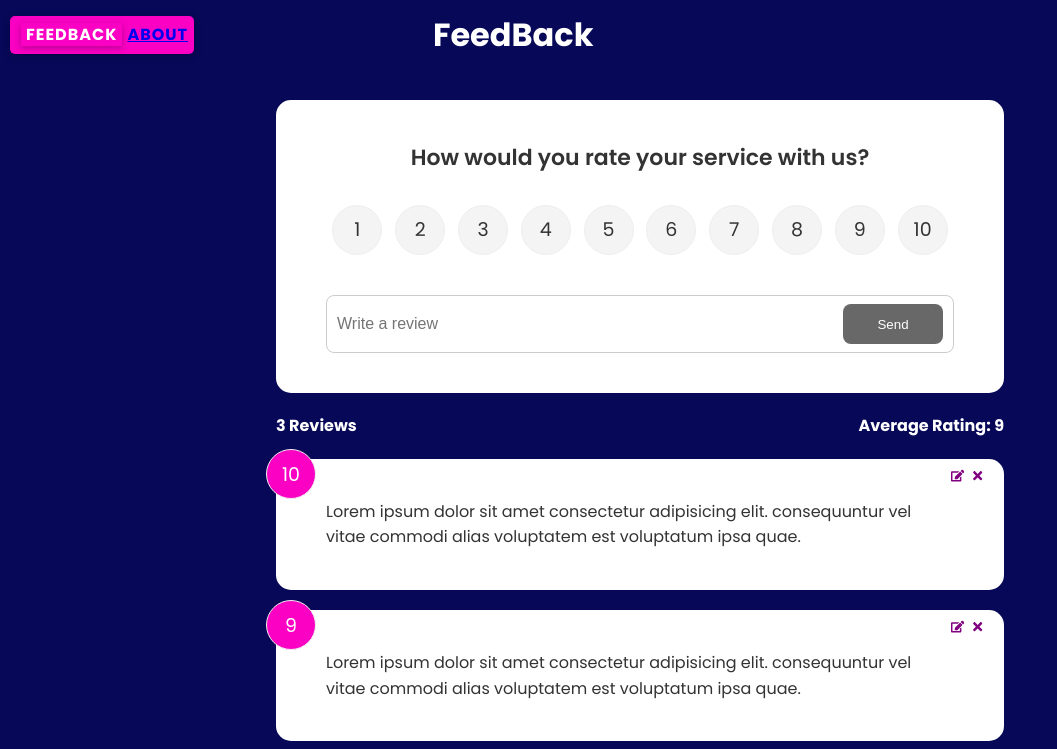
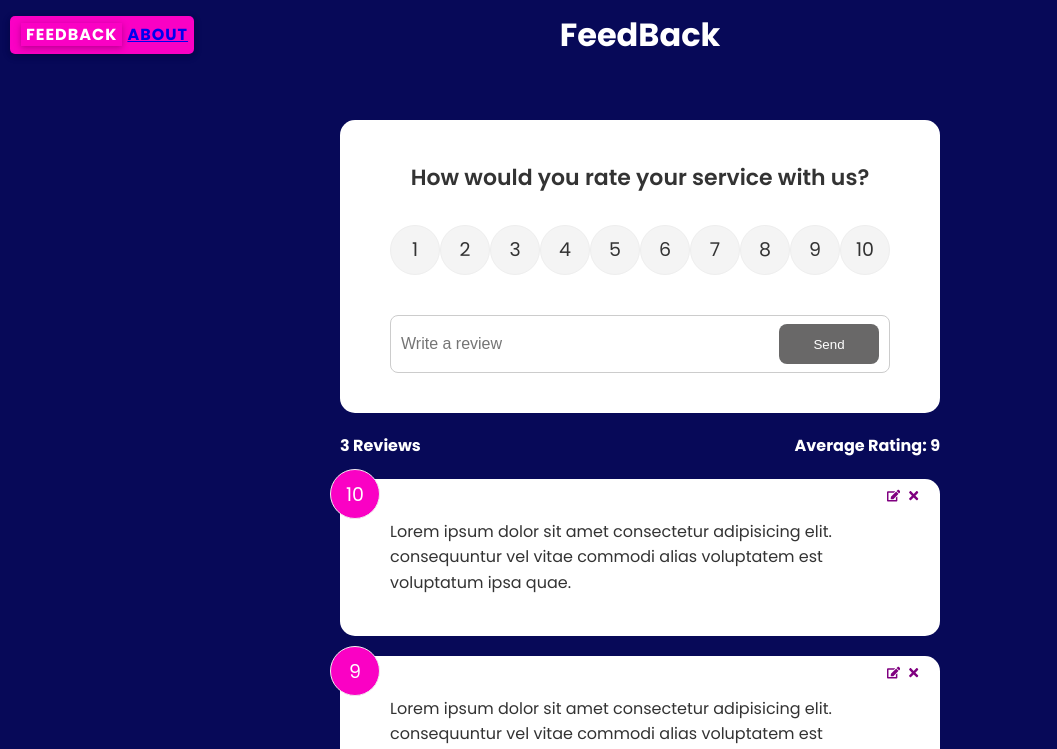
Before and after one commit to hiyabh/feedback-app, a React (Create React App) app: page / in a window 1280 px wide. Shown: the top 749 px of the page, without its empty margins (0-1057 px from the left). Built offline with nearby package versions, Linux system fonts and the light colour scheme.

Commit message:
css & json-server install & db.json create

```diff
--- /dev/null
+++ b/db.json
@@ -0,0 +1,24 @@
+{
+  "feedback": [
+    {
+      "id": 1,
+      "rating": 4,
+      "text": "I'm coming from the backend!"
+    },
+    {
+      "id": 2,
+      "rating": 7,
+      "text": "I'm coming from the backend!"
+    },
+    {
+      "id": 3,
+      "rating": 9,
+      "text": "I'm coming from the backend!"
+    },
+    {
+      "rating": "6",
+      "text": "I post from the postman api",
+      "id": 5
+    }
+  ]
+}
--- a/package.json
+++ b/package.json
@@ -6,7 +6,9 @@
     "@testing-library/jest-dom": "^5.16.5",
     "@testing-library/react": "^13.4.0",
     "@testing-library/user-event": "^13.5.0",
+    "concurrently": "^8.2.0",
     "framer-motion": "^10.12.16",
+    "json-server": "^0.17.3",
     "react": "^18.2.0",
     "react-dom": "^18.2.0",
     "react-icons": "^4.9.0",
@@ -19,7 +21,9 @@
     "start": "react-scripts start",
     "build": "react-scripts build",
     "test": "react-scripts test",
-    "eject": "react-scripts eject"
+    "eject": "react-scripts eject",
+    "server": "json-server --watch db.json --port 5000",
+    "dev": "concurrently \"npm run server\" \"npm start\""
   },
   "eslintConfig": {
     "extends": [
--- a/src/components/Header.jsx
+++ b/src/components/Header.jsx
@@ -14,9 +14,6 @@ function Header() {
       <div className="container">
         <h1>FeedBack</h1>
       </div>
-      <div className="container">
-        <h1></h1>
-      </div>
     </header>
   );
 }
--- a/src/index.css
+++ b/src/index.css
@@ -17,12 +17,6 @@ ul {
   list-style: none;
 }
 
-.container {
-  max-width: 768px;
-  margin: auto;
-  padding: 0 20px;
-}
-
 header {
   height: 70px;
   width: 100%;
@@ -30,8 +24,21 @@ header {
   justify-content: space-between;
   align-items: center;
   margin-bottom: 30px;
+  position: relative;
 }
+.container {
+  max-width: 768px;
+  margin: auto;
+  padding: 0 20px;
+  position: absolute;
+  left: 50%;
+  transform: translateX(-50%);
+  max-width: 768px;
+}
+
 .nav-header {
+  position: absolute;
+  left: 0;
   align-items: center;
   justify-content: space-between;
   text-transform: uppercase;
```
Also changed, not shown: 1 other file (tests, documents, lock files or other folders).
